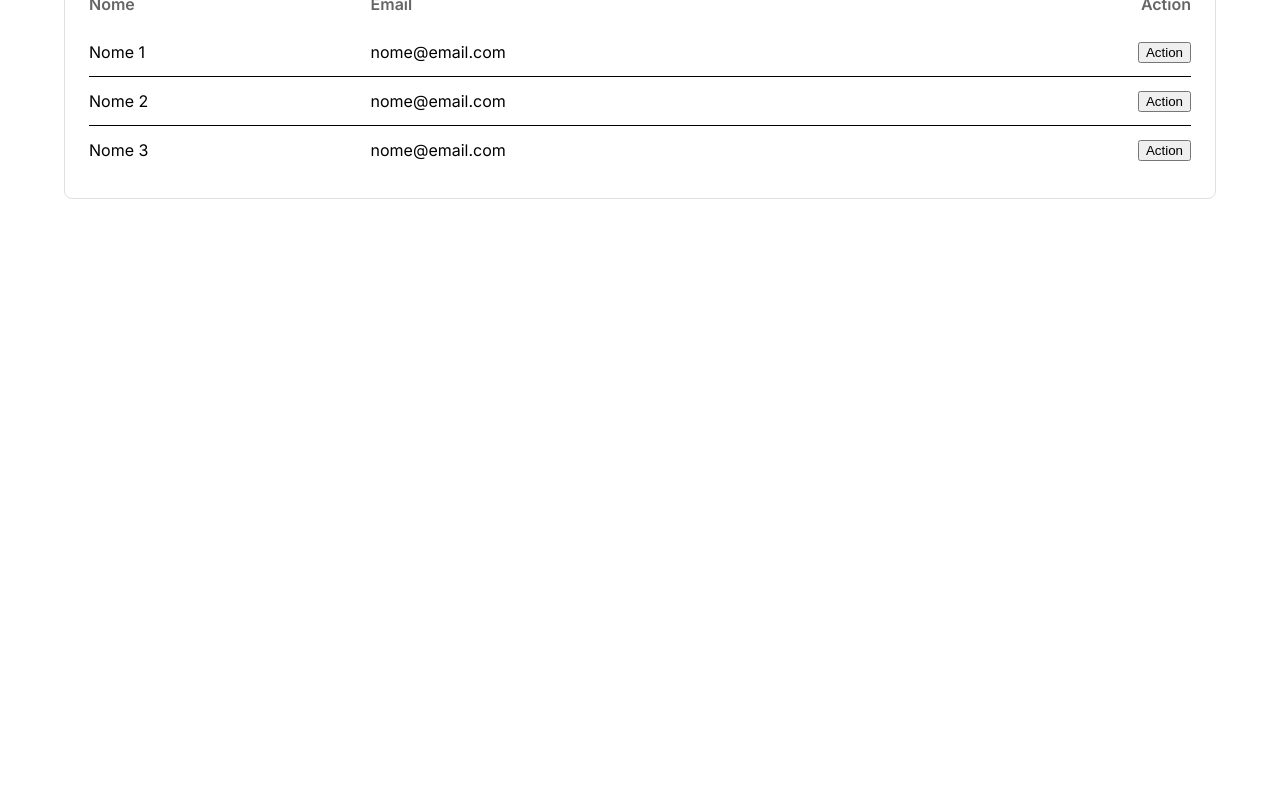
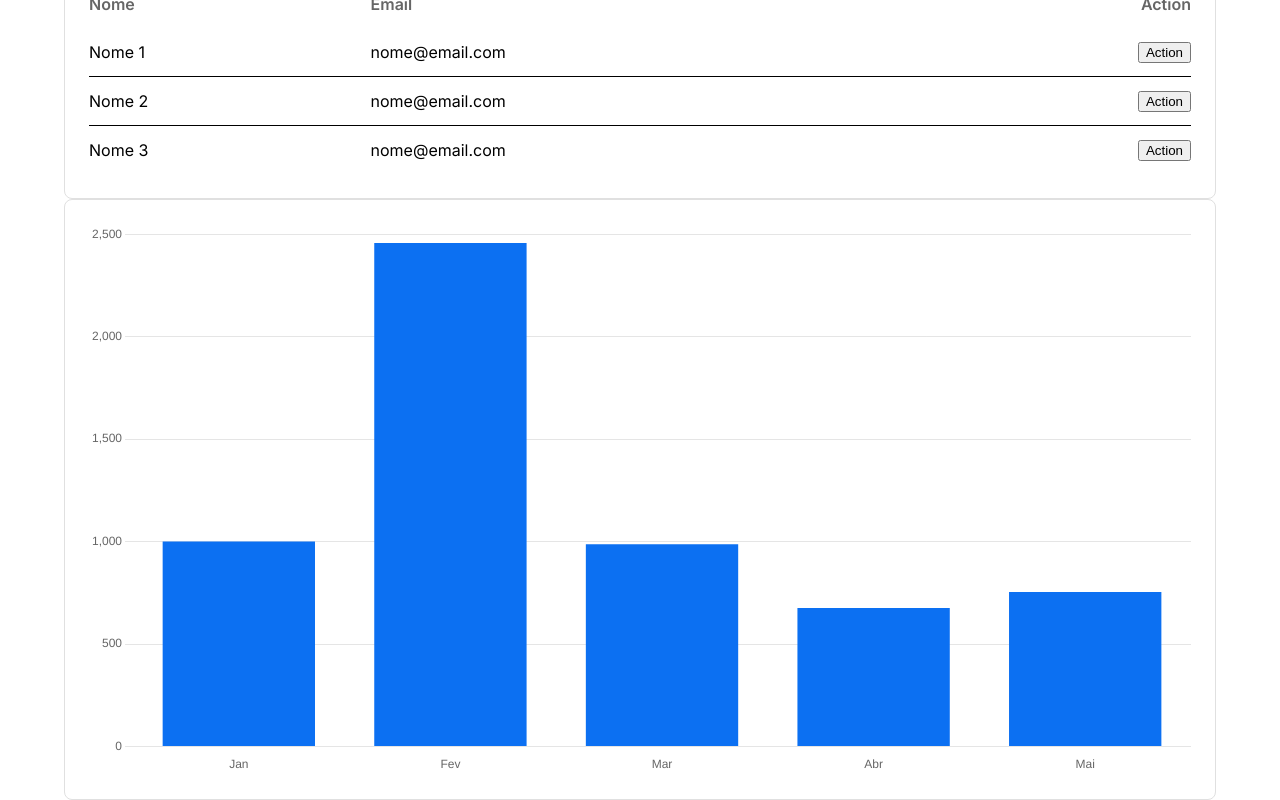
Before and after one commit to orafavictor/dnc-sales-dashboard-rvmc, a React (Vite) app: page /home in a window 1280 px wide. Shown: the part 483-1283 px from the top of the page. Before the commit the page ends 800 px from the top, so only its background shows below. Built offline with nearby package versions, Linux system fonts and the light colour scheme.

Commit message:
Feat: Chart Component

```diff
--- a/package.json
+++ b/package.json
@@ -14,7 +14,9 @@
     "@emotion/styled": "^11.14.0",
     "@mui/material": "^6.4.8",
     "@types/styled-components": "^5.1.34",
+    "chart.js": "^4.4.8",
     "react": "^19.0.0",
+    "react-chartjs-2": "^5.3.0",
     "react-dom": "^19.0.0",
     "react-router-dom": "^7.3.0",
     "styled-components": "^6.1.16"
--- /dev/null
+++ b/src/components/CustomChart.tsx
@@ -0,0 +1,82 @@
+import { useTheme } from 'styled-components'
+import {
+  Chart as ChartJS,
+  CategoryScale,
+  LinearScale,
+  BarElement,
+  PointElement,
+  LineElement,
+  Title,
+  Tooltip,
+  Legend,
+} from 'chart.js'
+import { Line } from 'react-chartjs-2'
+import { Bar } from 'react-chartjs-2'
+import { CustomChartProps } from '@/types'
+import { color } from 'chart.js/helpers'
+
+ChartJS.register(
+  CategoryScale,
+  LinearScale,
+  BarElement,
+  PointElement,
+  LineElement,
+  Title,
+  Tooltip,
+  Legend
+)
+
+function CustomChart(props: CustomChartProps) {
+  const { data, labels, type } = props
+  const theme = useTheme()
+  const options = {
+    responsive: true,
+    scaleShowVerticalLines: false,
+    scales: {
+      x: {
+        border: {
+          display: false,
+        },
+        grid: {
+          display: false,
+        },
+        ticks: {
+          color: theme.typography.subtitle,
+        },
+      },
+      y: {
+        border: {
+          display: false,
+        },
+        grid: {
+          color: theme.appDefaultStroke,
+        },
+        ticks: {
+          color: theme.typography.subtitle,
+        },
+      },
+    },
+    plugins: {
+      legend: {
+        display: false,
+      },
+    },
+  }
+  const chartData = {
+    labels,
+    datasets: [
+      {
+        data: data,
+        borderColor: 'rgb(12, 112, 242)',
+        backgroundColor: 'rgba(12, 112, 242, 1)',
+      },
+    ],
+  }
+  return type === 'bar' ? (
+    <Bar options={options} data={chartData} />
+  ) : (
+    <Line options={options} data={chartData} />
+  )
+}
+
+export default CustomChart
--- a/src/components/index.ts
+++ b/src/components/index.ts
@@ -8,3 +8,4 @@ export { default as FormComponent } from './FormComponent'
 export { default as Header } from './Header'
 export { default as AvatarsList } from './AvatarList'
 export { default as CustomTable } from './CustomTable'
+export { default as CustomChart } from './CustomChart'
--- a/src/pages/Home.tsx
+++ b/src/pages/Home.tsx
@@ -1,4 +1,10 @@
-import { AvatarsList, Header, CardComponent, CustomTable } from '@/components'
+import {
+  AvatarsList,
+  Header,
+  CardComponent,
+  CustomTable,
+  CustomChart,
+} from '@/components'
 import { Container } from '@mui/material'
 import { currencyConverter } from '@/utils'
 
@@ -56,6 +62,13 @@ function Home() {
             rows={mockTableData.rows}
           />
         </CardComponent>
+        <CardComponent>
+          <CustomChart
+            labels={['Jan', 'Fev', 'Mar', 'Abr', 'Mai']}
+            data={[1000.12, 2456.54, 987.32, 675.89, 754.89, 354.89]}
+            type="bar"
+          />
+        </CardComponent>
       </Container>
     </>
   )
--- /dev/null
+++ b/src/types/customChart.d.ts
@@ -0,0 +1,5 @@
+export interface CustomChartProps {
+  labels: string[]
+  data: number[]
+  type: 'line' | 'bar'
+}
--- a/src/types/index.ts
+++ b/src/types/index.ts
@@ -3,3 +3,4 @@ export * from './theme'
 export * from './typographies'
 export * from './formComponent'
 export * from './customTable'
+export * from './customChart'
```
Also changed, not shown: 1 other file (tests, documents, lock files or other folders).
